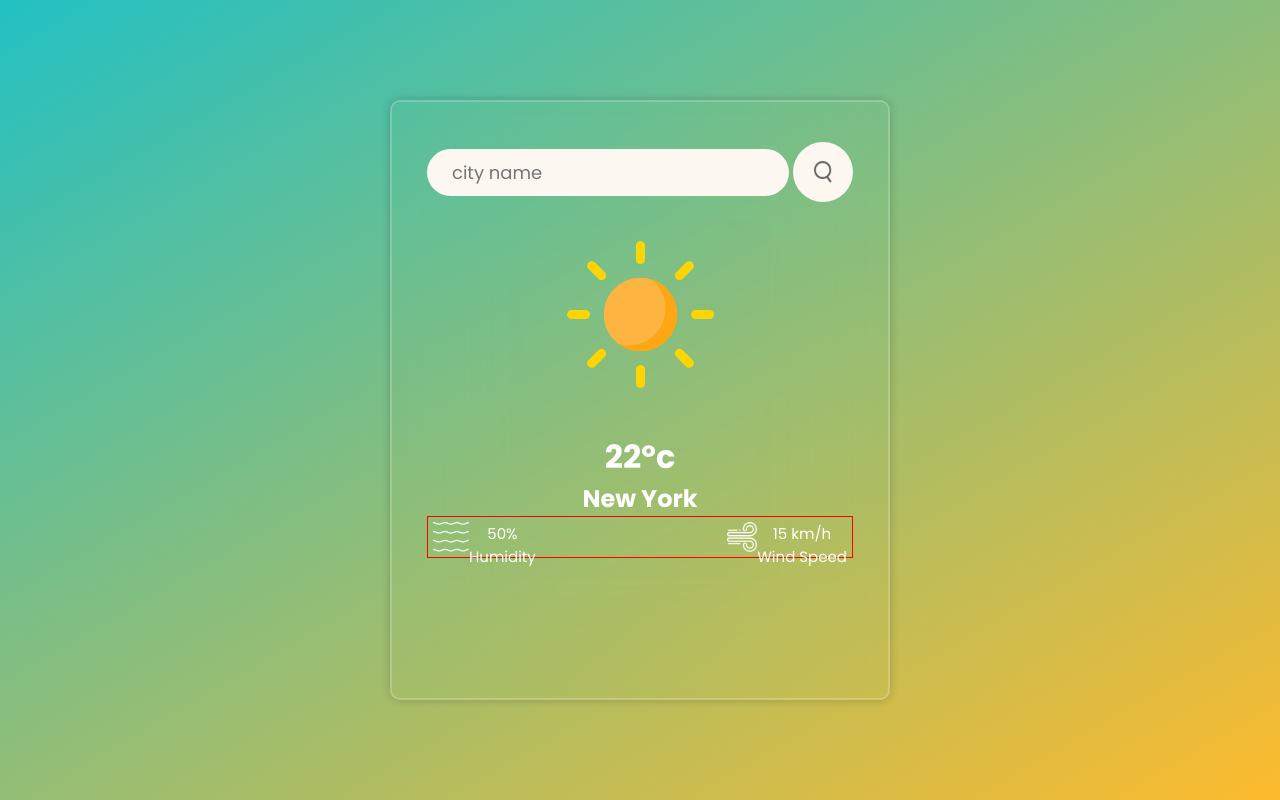
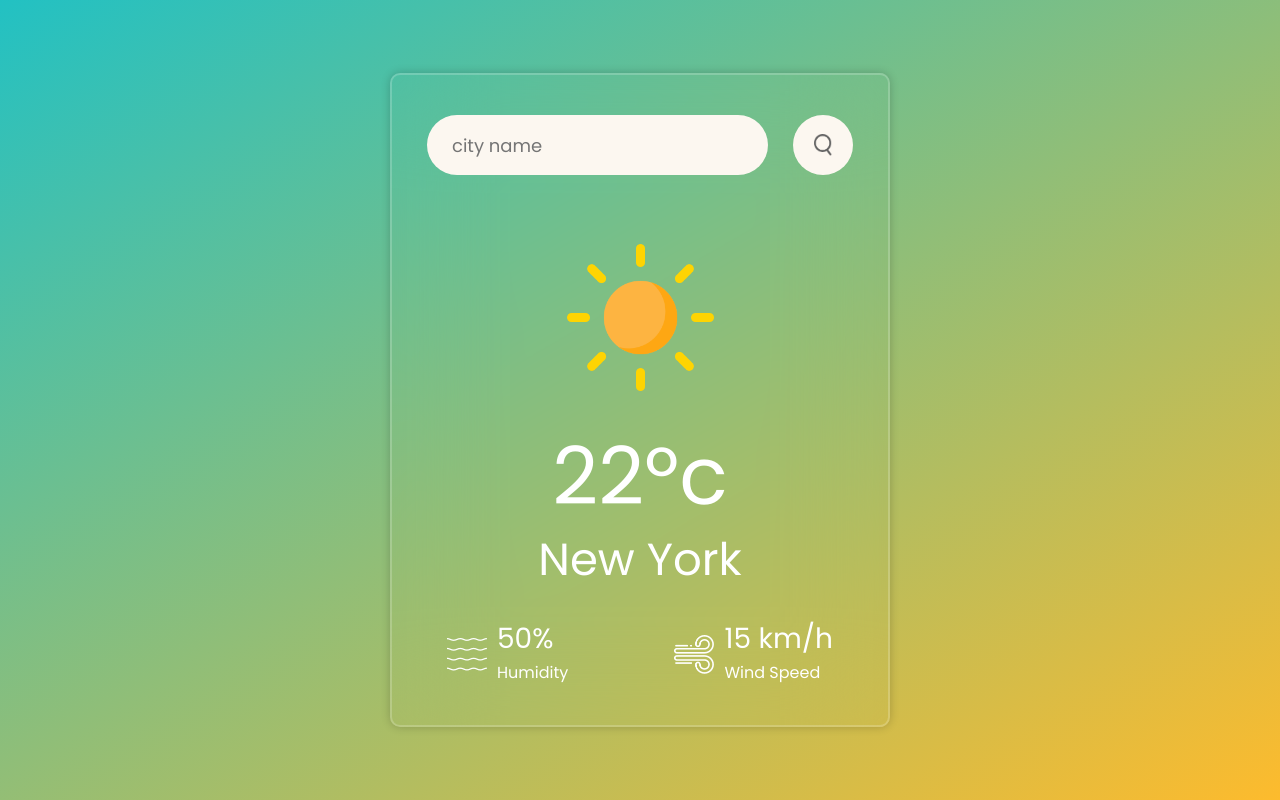
Before and after one commit to LeoGCarva/Weather-app, a plain HTML site: page index.html in a window 1280 px wide. Drawn offline with Linux system fonts and the light colour scheme.

Commit message:
css changes

```diff
--- a/style/style.css
+++ b/style/style.css
@@ -20,11 +20,12 @@ body {
     box-shadow: 0 0 10px rgba(0, 0, 0, .2);
 
     width: 500px;
-    height: 600px;
 
     padding: 40px 35px;
     text-align: center;
     color: white;
+    display: flex;
+    flex-direction: column;
 }
 
 header {
@@ -38,7 +39,8 @@ header > input {
     background: #fcf7f0;
     border: 0;
     outline: 0;
-    width: 85%;
+    width: 80%;
+    height: 60px;
     font-size: 18px;
     padding: 10px 25px;
     border-radius: 30px;
@@ -56,7 +58,6 @@ header > button {
     display: flex;
     justify-content: center;
     align-items: center;
-
 }
 
 header > button:hover{
@@ -67,20 +68,42 @@ button > img {
     width: 18px;
 }
 
-.weather {
+.weather > img {
+    margin-top: 30px;
+}
 
+.weather h1 {
+    font-size: 80px;
+    font-weight: 500;
+    margin-top: -20px;
+}
+
+.weather h2 {
+    font-size: 45px;
+    font-weight: 400;
+    margin-top: -10px;
 }
 
 .details {
-    border: 1px solid red;
     display: flex;
     align-items: center;
     justify-content: space-between;
+    padding: 0 20px;
+    margin-top: 30px;
 }
 
 .col {
-    padding: 5px;
-    font-size: 15px;
     display: flex;
-    height: 40px;
+    align-items: center;
+    text-align: left;
 }
+
+.col img {
+    width: 40px;
+    margin-right: 10px;
+}
+
+.humidity, .wind {
+    font-size: 28px;
+    margin-top: -6px
+}
```
